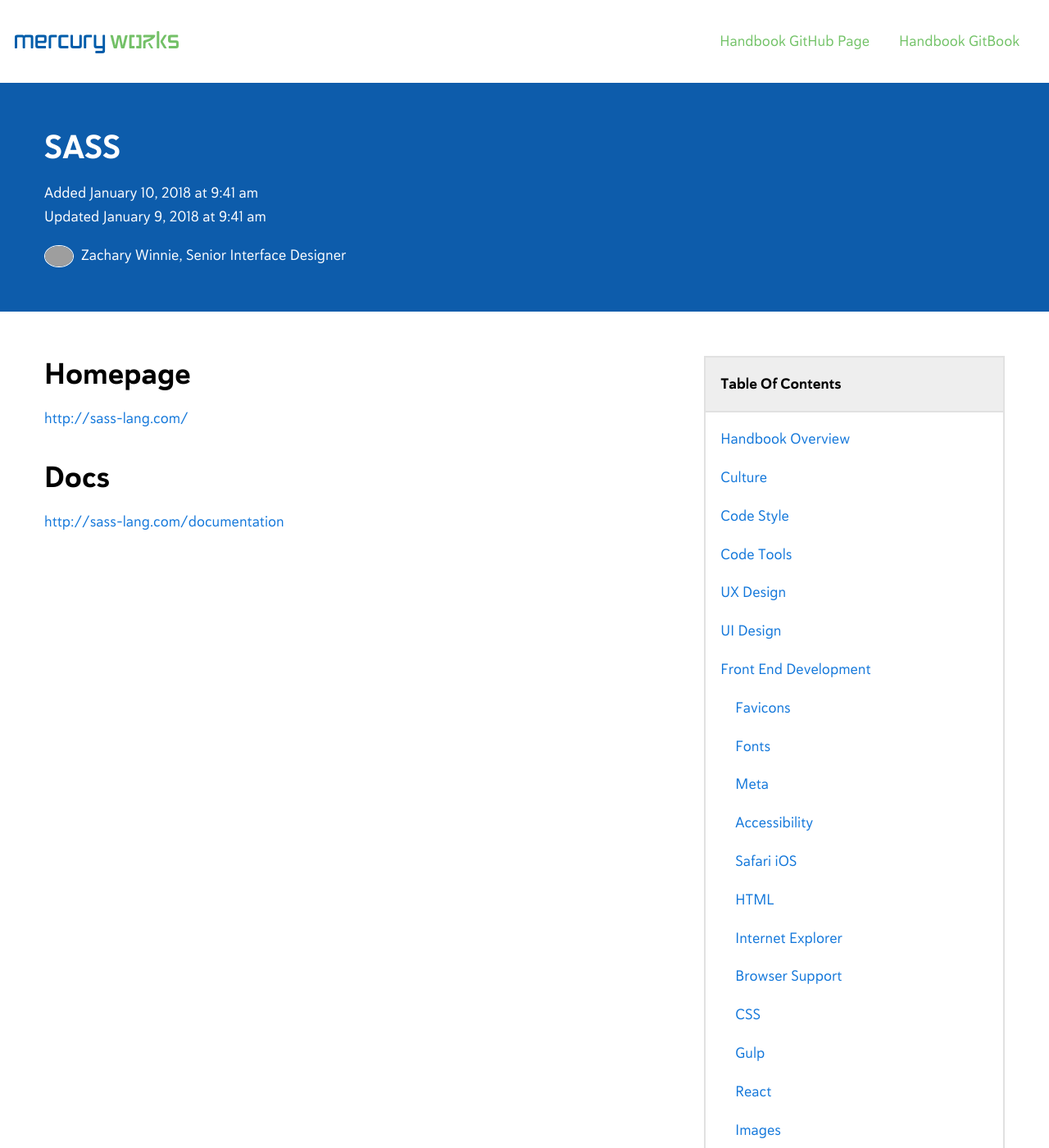
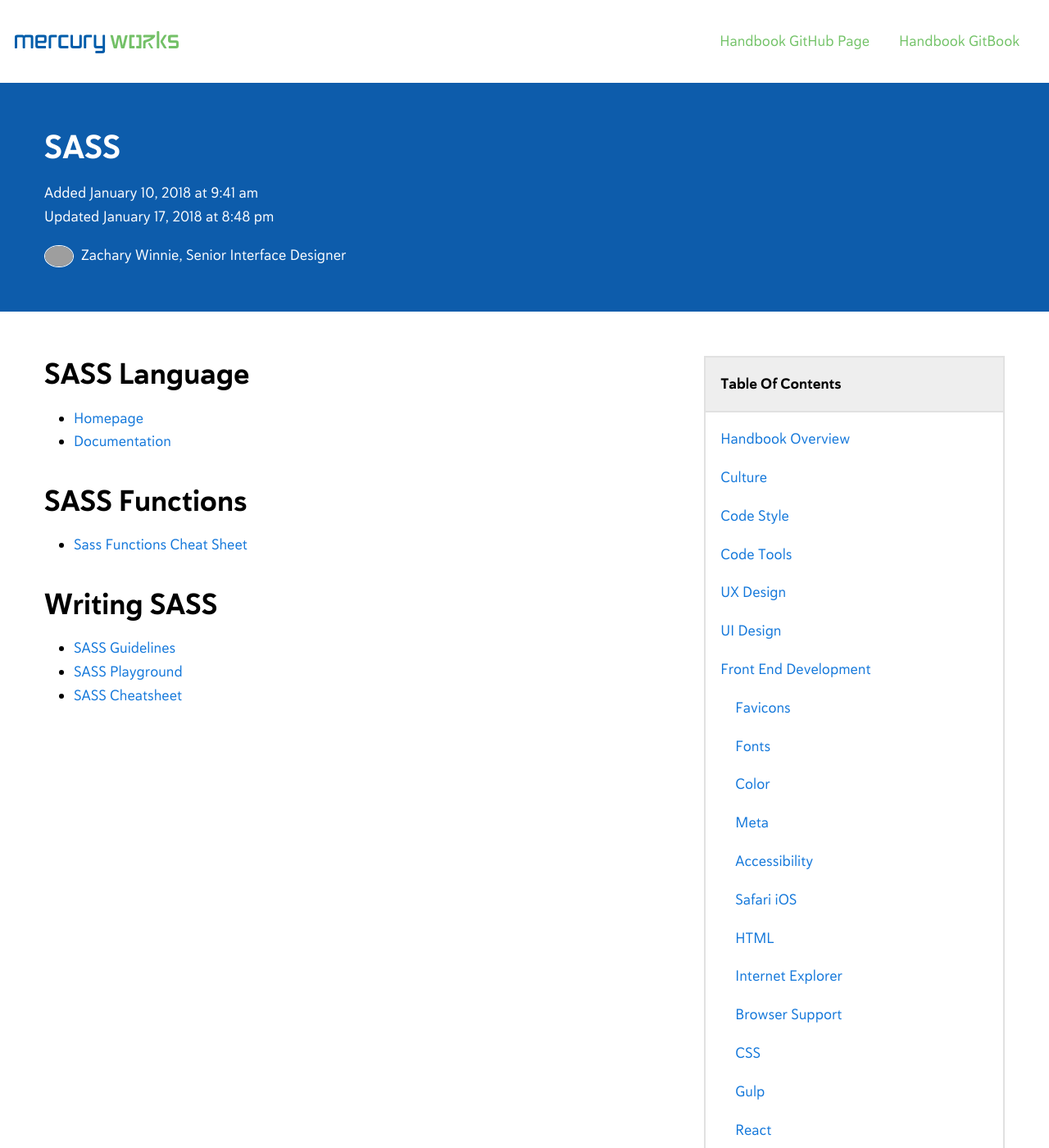
Before and after one commit to mercuryworks/developers-handbook, a Jekyll site: the page built from _posts/2018-01-10-front-end-development-sass.markdown, in a window 1280 px wide and 1400 px high. Shown: the whole window at 82% size. Built offline with Jekyll 4.4.1, drawn with Linux system fonts in a browser that asks for light colours; comment, search, counter and statistics services are not loaded; grey boxes are pictures that could not be loaded.

Commit message:
Added SASS, color, and HTML links

```diff
--- a/_posts/2018-01-10-front-end-development-html.markdown
+++ b/_posts/2018-01-10-front-end-development-html.markdown
@@ -27,3 +27,6 @@
 Automated with Node.js: [https://github.com/kangax/html-minifier](https://github.com/kangax/html-minifier){:target="_blank"}
 
 Automated with Gulp: [https://github.com/jonschlinkert/gulp-htmlmin](https://github.com/jonschlinkert/gulp-htmlmin){:target="_blank"}
+
+## Resources
+* [HTML elements reference](https://developer.mozilla.org/en-US/docs/Web/HTML/Element)
--- a/_posts/2018-01-10-front-end-development-sass.markdown
+++ b/_posts/2018-01-10-front-end-development-sass.markdown
@@ -4,17 +4,24 @@
 author: Zachary Winnie
 authorTitle: Senior Interface Designer
 date: 2018-01-10 09:41:00;
-lastUpdated: 2018-01-09 09:41:00;
+lastUpdated: 2018-01-17 20:48:00;
 categories: front-end-development sass css
 permalink: /front-end-development/sass
 order: 70.30
 child: true
 ---
 
-## Homepage
+## SASS Language
 
-[http://sass-lang.com/](http://sass-lang.com/)
+* [Homepage](http://sass-lang.com/)
+* [Documentation](http://sass-lang.com/documentation)
 
-## Docs
+## SASS Functions
 
-[http://sass-lang.com/documentation](http://sass-lang.com/documentation)
+* [Sass Functions Cheat Sheet](https://gist.github.com/AllThingsSmitty/3bcc79da563df756be46)
+
+## Writing SASS
+
+* [SASS Guidelines](https://sass-guidelin.es/)
+* [SASS Playground](https://www.sassmeister.com/)
+* [SASS Cheatsheet](https://devhints.io/sass)
```
Also changed, not shown: _posts/2018-01-17-front-end-development-color.markdown (added, +32 -0 lines).
